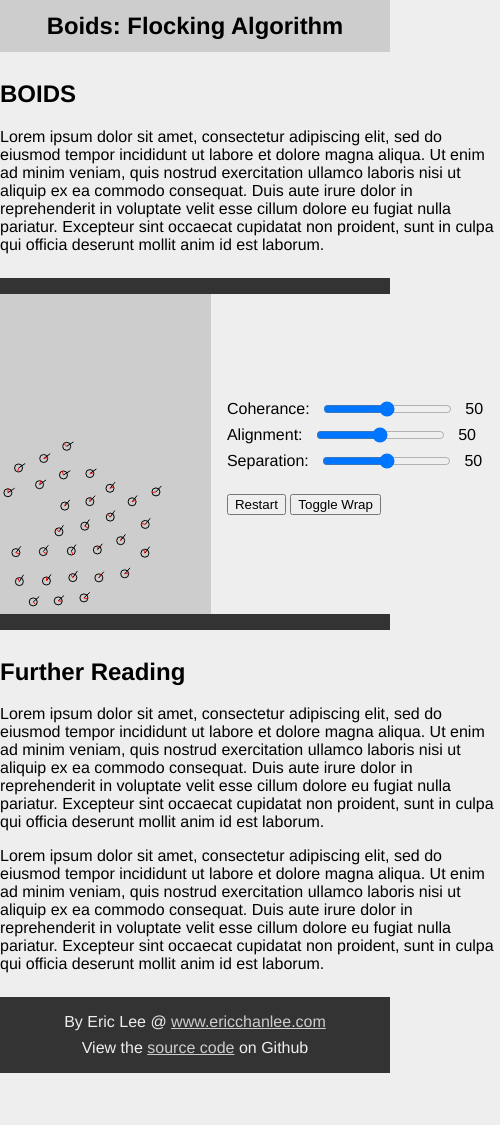
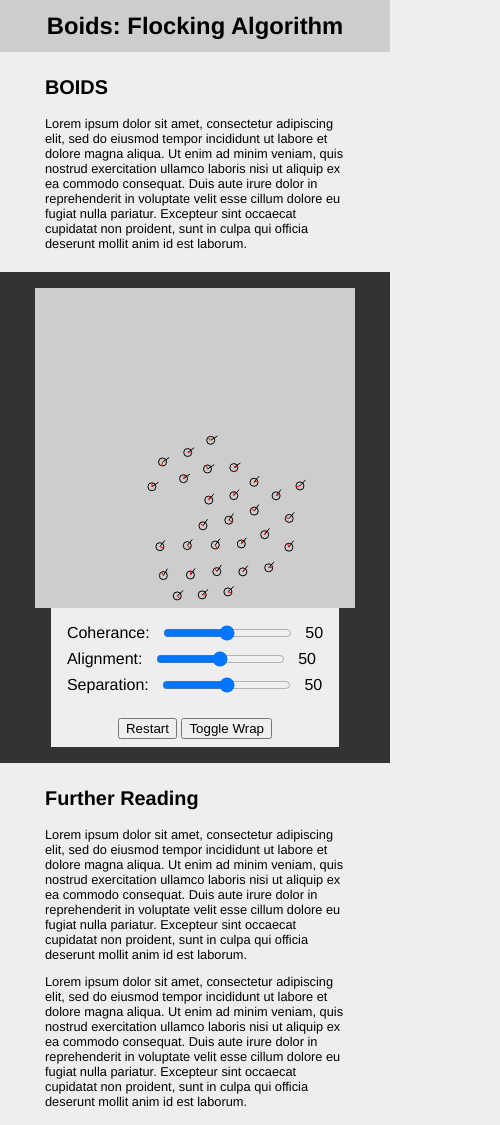
Before and after one commit to ericlovesmath/generative-art, a website built with Vite: page src/boids/index.html in a window 390 px wide. Shown: the top 1125 px of the page, 500 px wide, since content can reach past the window. Before the commit the page ends 1073 px from the top, so only its background shows below. Built offline with nearby package versions, Linux system fonts and the light colour scheme.

Commit message:
[Boids] We got responsive CSS now!

```diff
--- a/src/boids/style.css
+++ b/src/boids/style.css
@@ -6,6 +6,14 @@
 
 * {
   box-sizing: border-box;
+}
+
+h1 {
+  font-size: clamp(0.5rem, 1vw + 1rem, 1.5rem);
+}
+
+p {
+  font-size: clamp(0.8rem, 1vw + 0.5rem, 1rem);
 }
 
 body {
@@ -27,12 +35,13 @@ header {
 
 section.chapter {
   margin: 0.5em auto;
-  width: 500px;
+  width: clamp(300px, 75vw, 500px);
 }
 
 section.simulation {
   display: flex;
   justify-content: center;
+  flex-wrap: wrap;
   width: 100%;
   margin: 0 auto;
   padding: 1em;
@@ -45,6 +54,7 @@ canvas {
 
 section.simulation > .controls {
   justify-content: center;
+  align-items: center;
   display: flex;
   flex-direction: column;
   background-color: var(--white);
@@ -54,12 +64,12 @@ section.simulation > .controls > * {
   margin: 0.5em 1em;
 }
 
-section.simulation > .controls > #value-editor > div {
+#value-editor > div {
   margin: 0.5em 0;
   display: flex;
 }
 
-section.simulation > .controls > #value-editor > div > input {
+#value-editor > div > input {
   margin: 0 1em;
 }
 
@@ -75,11 +85,13 @@ footer > p {
   margin: 0.5em 0;
 }
 
-a:link, a:visited {
+a:link,
+a:visited {
   color: var(--light-gray);
   text-decoration: underline;
 }
 
-a:hover, a:active {
+a:hover,
+a:active {
   color: var(--white);
 }
```
